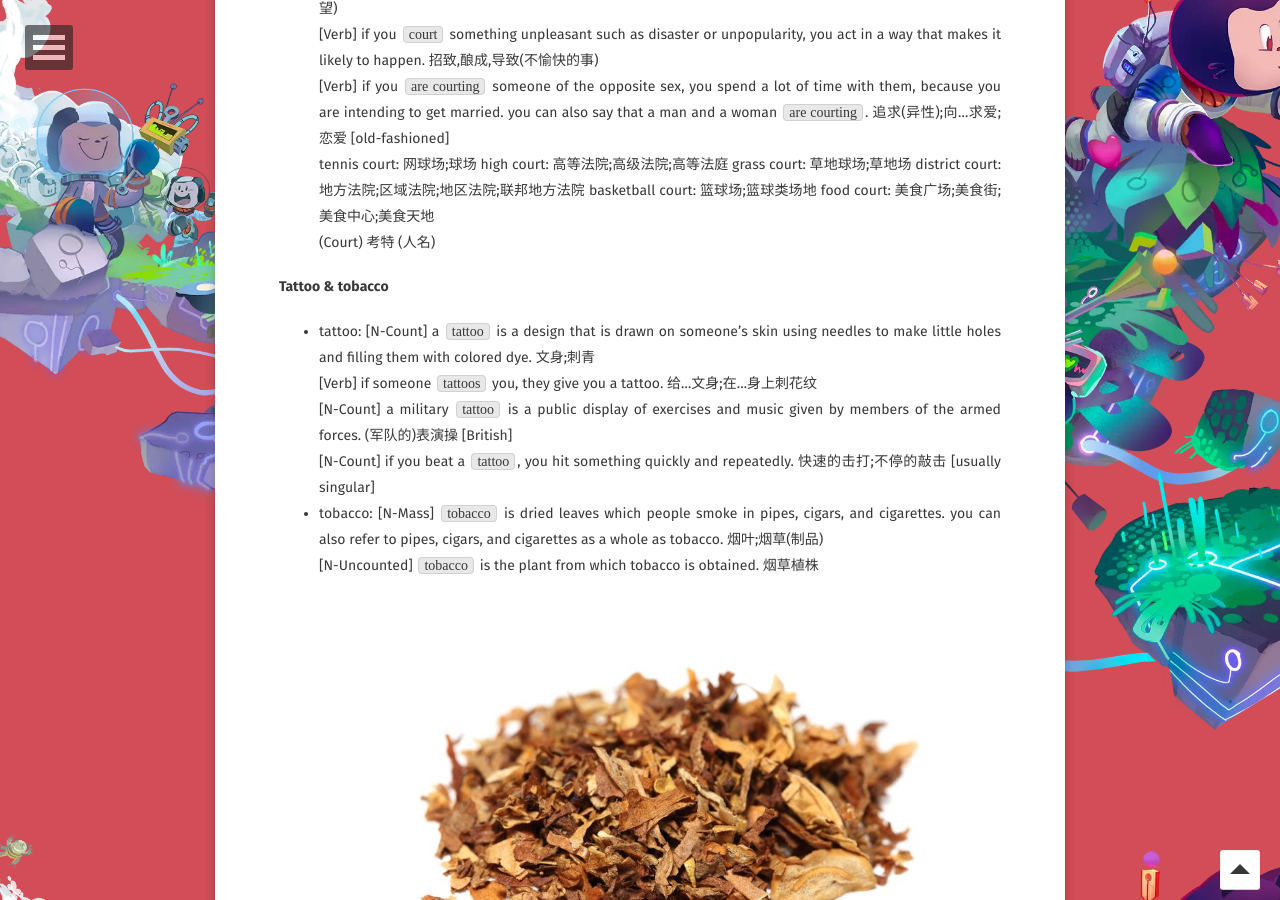
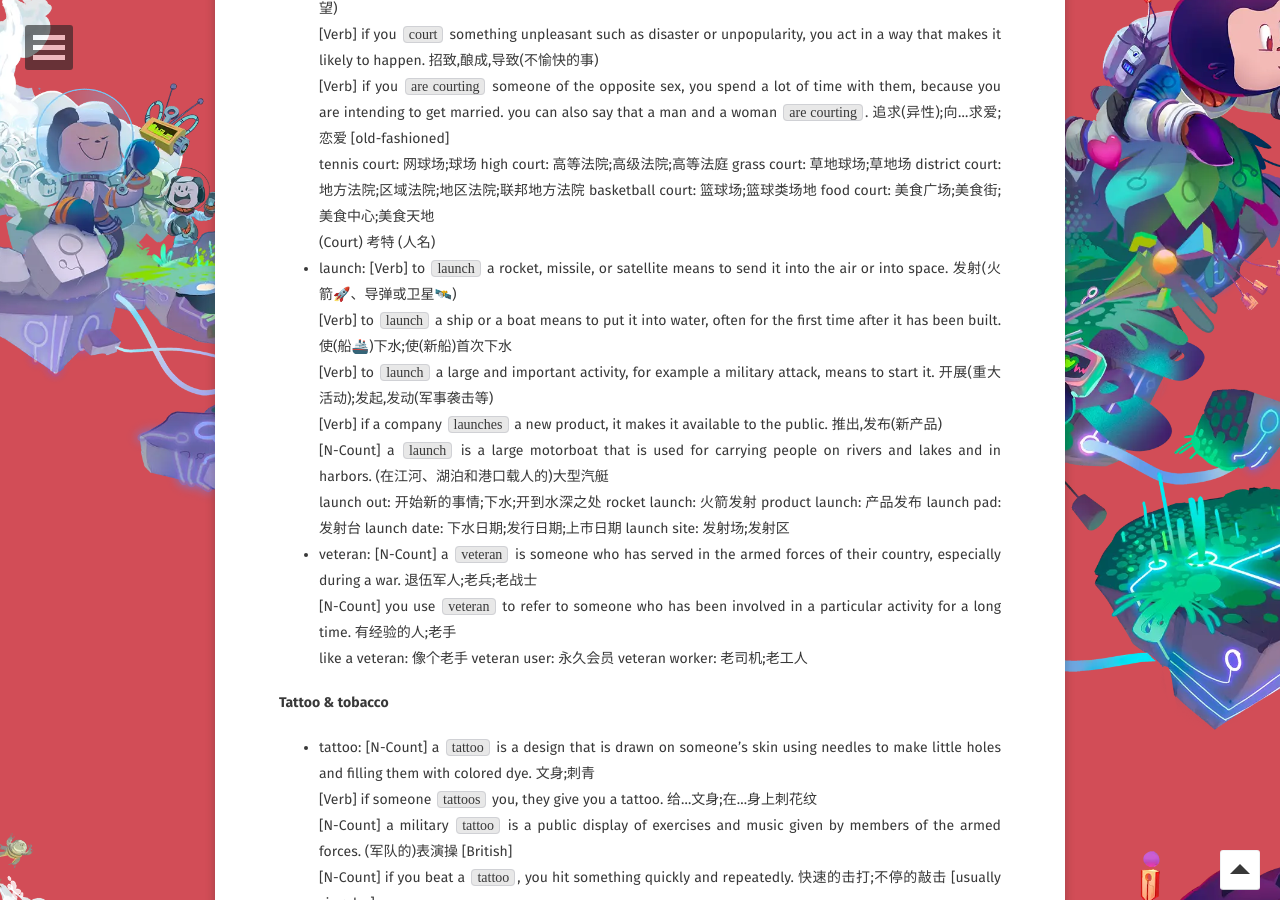
Before and after one commit to WebPavel/WebPavel.github.io, a Jekyll site: the page built from _posts/2026-10-14-daily-English-learning-(Part-2).md, in a window 1280 px wide and 900 px high, scrolled down 40659 px. Built offline with Jekyll 4.4.1, drawn with Linux system fonts in a browser that asks for light colours; some web fonts are replaced; comment, search, counter and statistics services are not loaded; some of the changed text lies outside the part shown.

Commit message:
feat: updates on daily English learning (Part 2)

```diff
--- a/_posts/2026-10-14-daily-English-learning-(Part-2).md
+++ b/_posts/2026-10-14-daily-English-learning-(Part-2).md
@@ -717,6 +717,15 @@ learned from [ChatGPT](https://chatgpt.com/) in Singapore.
  [Verb] if you `are courting` someone of the opposite sex, you spend a lot of time with them, because you are intending to get married. you can also say that a man and a woman `are courting`. 追求(异性);向...求爱;恋爱 [old-fashioned]<br/>
  tennis court: 网球场;球场 high court: 高等法院;高级法院;高等法庭 grass court: 草地球场;草地场 district court: 地方法院;区域法院;地区法院;联邦地方法院 basketball court: 篮球场;篮球类场地 food court: 美食广场;美食街;美食中心;美食天地<br/>
  (Court) 考特 (人名)
+- launch: [Verb] to `launch` a rocket, missile, or satellite means to send it into the air or into space. 发射(火箭🚀、导弹或卫星🛰️)<br/>
+ [Verb] to `launch` a ship or a boat means to put it into water, often for the first time after it has been built. 使(船🚢)下水;使(新船)首次下水<br/>
+ [Verb] to `launch` a large and important activity, for example a military attack, means to start it. 开展(重大活动);发起,发动(军事袭击等)<br/>
+ [Verb] if a company `launches` a new product, it makes it available to the public. 推出,发布(新产品)<br/>
+ [N-Count] a `launch` is a large motorboat that is used for carrying people on rivers and lakes and in harbors. (在江河、湖泊和港口载人的)大型汽艇<br/>
+ launch out: 开始新的事情;下水;开到水深之处 rocket launch: 火箭发射 product launch: 产品发布 launch pad: 发射台 launch date: 下水日期;发行日期;上市日期 launch site: 发射场;发射区
+- veteran: [N-Count] a `veteran` is someone who has served in the armed forces of their country, especially during a war. 退伍军人;老兵;老战士<br/>
+ [N-Count] you use `veteran` to refer to someone who has been involved in a particular activity for a long time. 有经验的人;老手<br/>
+ like a veteran: 像个老手 veteran user: 永久会员 veteran worker: 老司机;老工人
 
 #### Tattoo & tobacco
 
```
